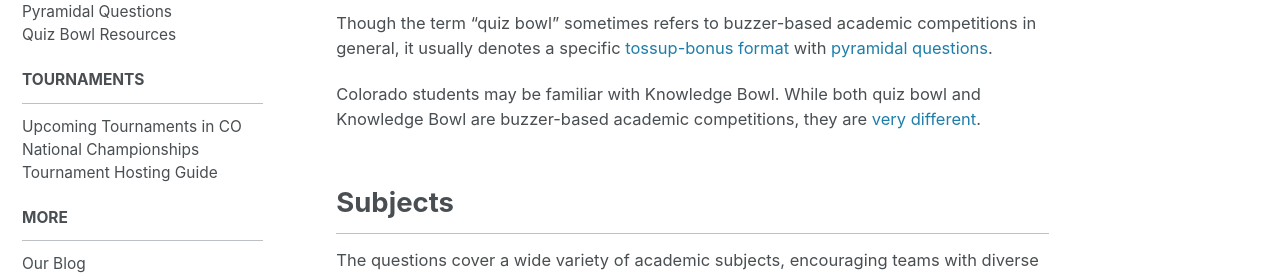
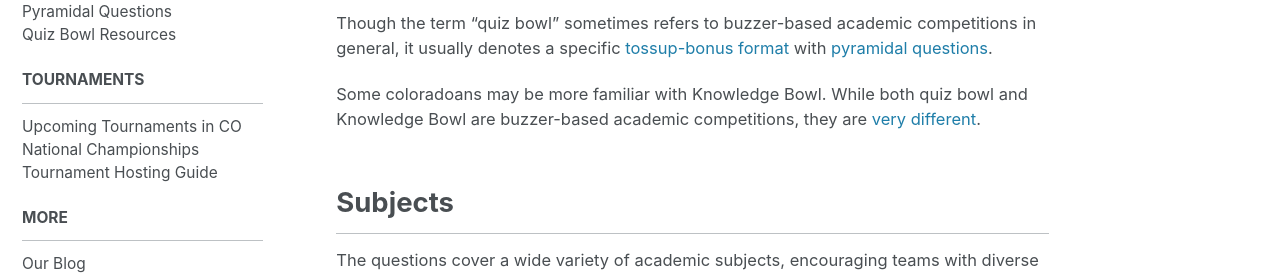
Before and after one commit to matt2718/colorado-qb, a Jekyll site: the page built from _pages/info/what-is-quiz-bowl.md, in a window 1280 px wide and 900 px high. Shown: the part 308-584 px from the top of the window. Built offline with Jekyll 4.4.1, drawn with Linux system fonts in a browser that asks for light colours.

```diff
--- a/_pages/info/what-is-quiz-bowl.md
+++ b/_pages/info/what-is-quiz-bowl.md
@@ -13,9 +13,9 @@
 competitions in general, it usually denotes a specific [tossup-bonus format](
 /info/rules) with [pyramidal questions](/info/pyramidal).
 
-Colorado students may be familiar with Knowledge Bowl. While both quiz bowl and
-Knowledge Bowl are buzzer-based academic competitions, they are [very
-different](/info/knowledge-bowl-comparison).
+Some coloradoans may be more familiar with Knowledge Bowl. While both
+quiz bowl and Knowledge Bowl are buzzer-based academic competitions,
+they are [very different](/info/knowledge-bowl-comparison).
 
 ## Subjects
 
```
Also changed, not shown: _pages/cu.md (added, +20 -0 lines), _pages/info/resources.md (+7 -6 lines), Gemfile.lock.
